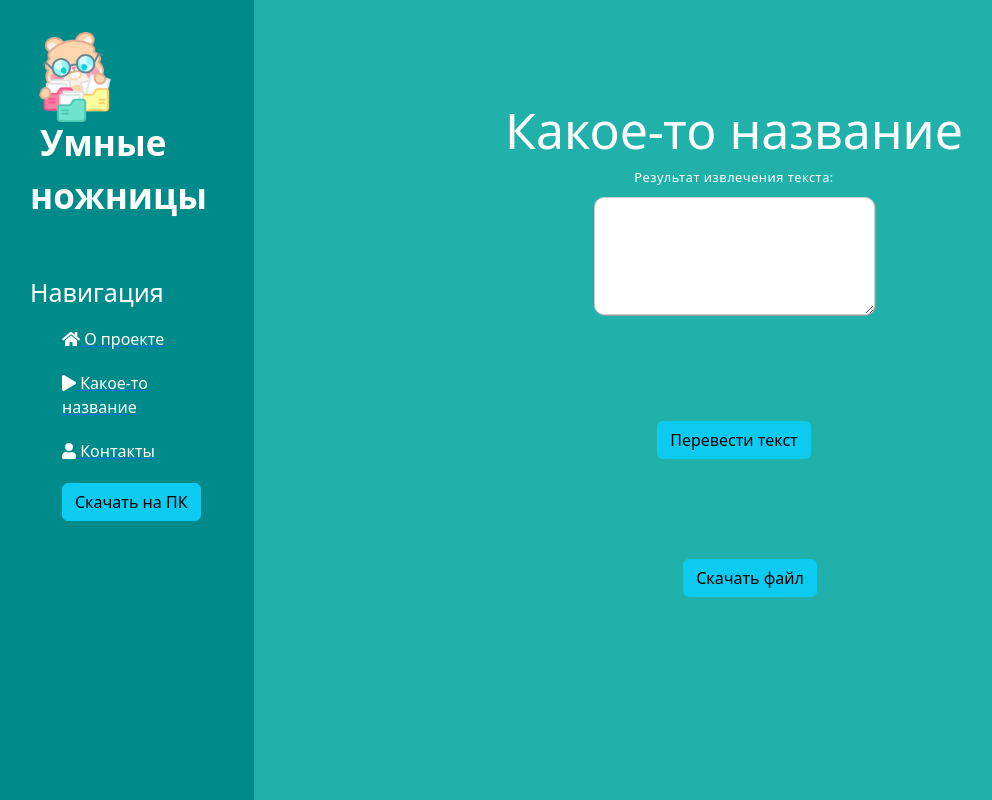
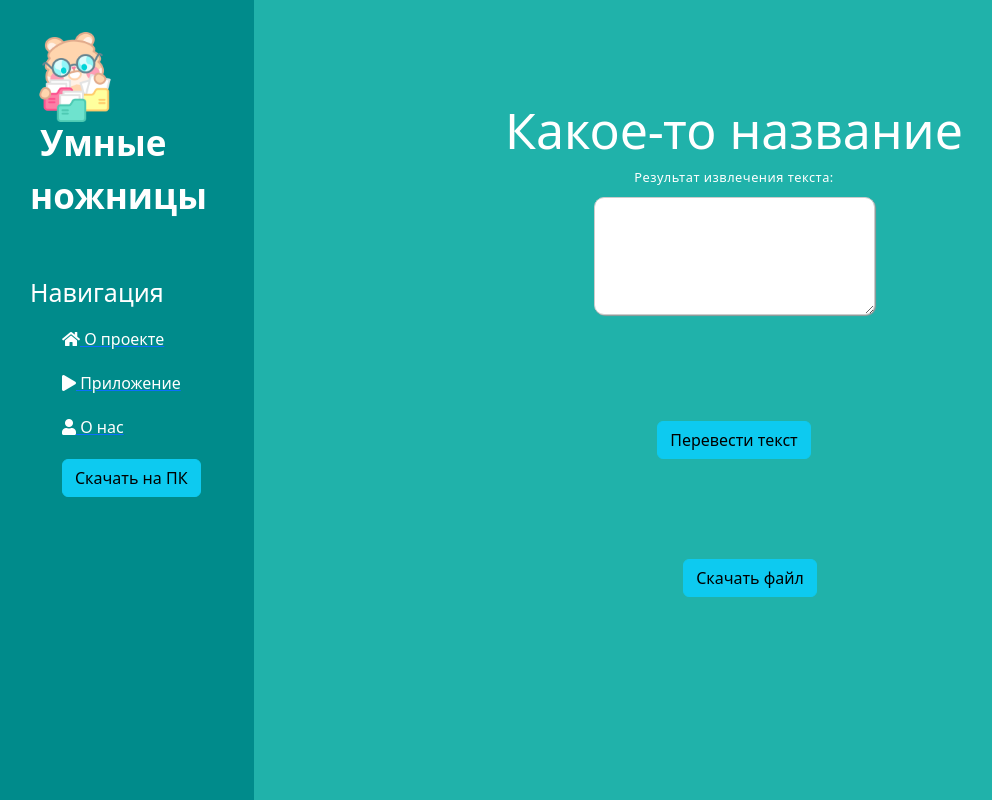
Before and after one commit to aleksandr-mulyavin/smart-snip, a Django app: page / in a window 1280 px wide. Shown: the whole page, without its empty margins (2-994 px from the left). Run offline with Django 5.2, Linux system fonts and the light colour scheme; some libraries are stand-ins or nearby versions.

Commit message:
Fix name page and url

```diff
--- a/web_client/main/templates/main/page_layout.html
+++ b/web_client/main/templates/main/page_layout.html
@@ -19,8 +19,8 @@
         <h3>Навигация</h3>
         <ul>
             <a href="{% url 'home' %}"><li><i class="fas fa-home"></i> О проекте</li></a>
-            <a href="{% url 'about' %}"><li><i class="fas fa-play"></i> Какое-то название</li></a>
-            <a href=""><li><i class="fas fa-user"></i> Контакты</li></a>
+            <a href="{% url 'app' %}"><li><i class="fas fa-play"></i> Приложение</li></a>
+            <a href="{% url 'about' %}"><li><i class="fas fa-user"></i> О нас</li></a>
             <a href="static/main/files/temp_file_for_the_test.txt" download><li><button class="btn btn-info"><i class="bi bi-filetype-exe"></i> Скачать на ПК </button> </li></a>
         </ul>
     </aside>
```
